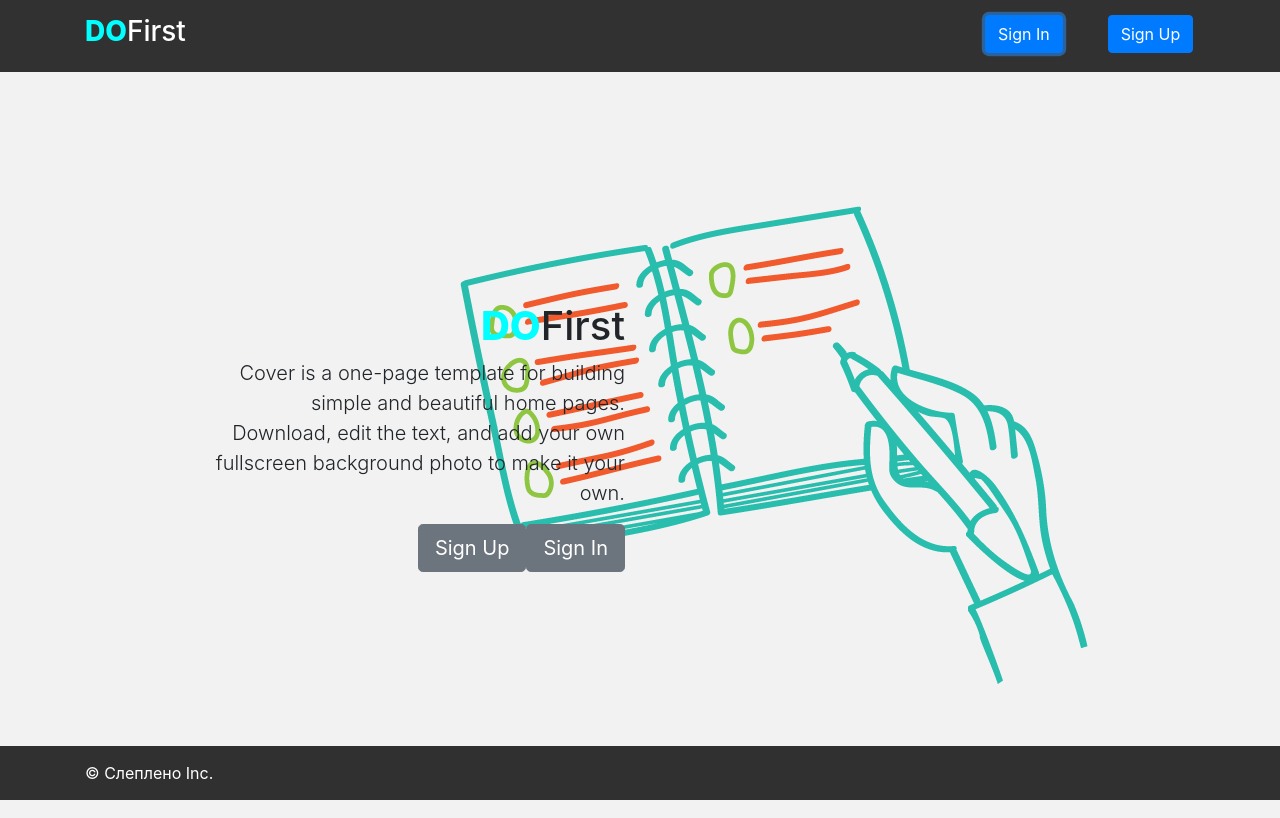
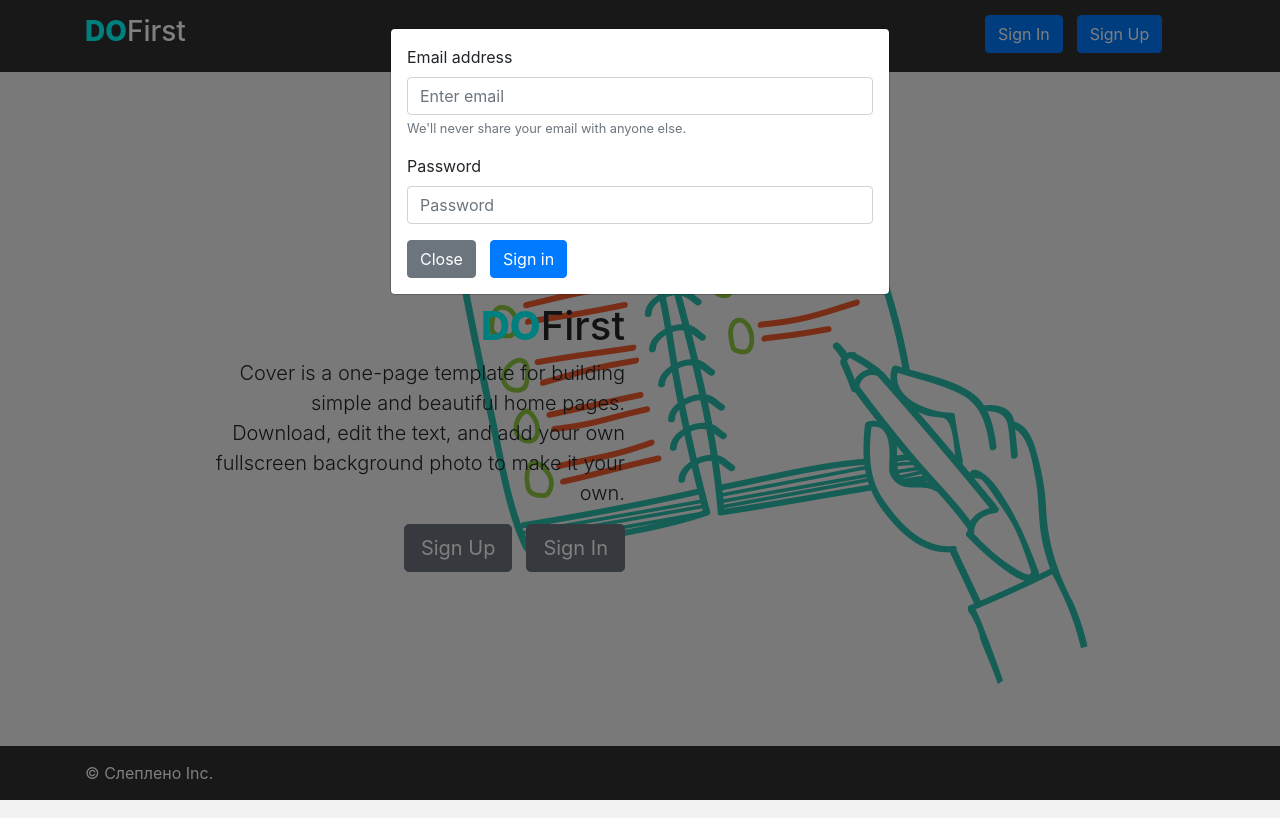
Before and after one commit to dhunko/dofirstapp, a React app: page / in a window 1280 px wide. Both pictures are taken after a click on the button "Sign In". Built offline with nearby package versions, Linux system fonts and the light colour scheme.

Commit message:
cover template ready

```diff
--- a/public/index.html
+++ b/public/index.html
@@ -5,6 +5,10 @@
     <link rel="shortcut icon" href="%PUBLIC_URL%/favicon.ico" />
     <meta name="viewport" content="width=device-width, initial-scale=1" />
     <meta name="theme-color" content="#000000" />
+
+    <script src="https://code.jquery.com/jquery-3.3.1.slim.min.js" integrity="sha384-q8i/X+965DzO0rT7abK41JStQIAqVgRVzpbzo5smXKp4YfRvH+8abtTE1Pi6jizo" crossorigin="anonymous"></script>
+    <script src="https://cdnjs.cloudflare.com/ajax/libs/popper.js/1.14.7/umd/popper.min.js" integrity="sha384-UO2eT0CpHqdSJQ6hJty5KVphtPhzWj9WO1clHTMGa3JDZwrnQq4sF86dIHNDz0W1" crossorigin="anonymous"></script>
+    <script src="https://stackpath.bootstrapcdn.com/bootstrap/4.3.1/js/bootstrap.min.js" integrity="sha384-JjSmVgyd0p3pXB1rRibZUAYoIIy6OrQ6VrjIEaFf/nJGzIxFDsf4x0xIM+B07jRM" crossorigin="anonymous"></script>
 
     <link rel="manifest" href="%PUBLIC_URL%/manifest.json" />
     <link rel="stylesheet" href="https://stackpath.bootstrapcdn.com/bootstrap/4.3.1/css/bootstrap.min.css" integrity="sha384-ggOyR0iXCbMQv3Xipma34MD+dH/1fQ784/j6cY/iJTQUOhcWr7x9JvoRxT2MZw1T" crossorigin="anonymous">
--- a/src/components/Main.js
+++ b/src/components/Main.js
@@ -10,8 +10,8 @@ function Main() {
                 <h1 className="logo"><span>DO</span>First</h1>
                 <p className="lead">Cover is a one-page template for building simple and beautiful home pages. Download, edit the text, and add your own fullscreen background photo to make it your own.</p>
                 <p className="lead">
-                  <a href="value" className="btn btn-lg btn-secondary" data-toggle="modal" data-target="#registrate">Sign Up</a>
-                  <a href="value" className="btn btn-lg btn-secondary" data-toggle="modal" data-target="#login">Sign In</a>
+                  <a href="#" className="btn btn-lg btn-secondary" data-toggle="modal" data-target="#registrate">Sign Up</a>
+                  <a href="#" className="btn btn-lg btn-secondary" data-toggle="modal" data-target="#login">Sign In</a>
                 </p>
             </div>
             <div className="col">
--- /dev/null
+++ b/src/components/ModuleSignIn.js
@@ -0,0 +1,27 @@
+import React from 'react';
+
+function ModuleSignIn () {
+    return (
+      <div className="modal fade" id="login" tabIndex="-1" role="dialog" aria-labelledby="login" aria-hidden="true">
+        <div className="modal-dialog" role="document">
+          <div className="modal-content">
+            <div className="modal-body">
+                <div className="form-group">
+                  <label htmlFor="loginEmail1">Email address</label>
+                  <input type="email" className="form-control" id="loginEmail1" aria-describedby="emailHelp" placeholder="Enter email"/>
+                  <small id="emailHelp" className="form-text text-muted">We'll never share your email with anyone else.</small>
+                </div>
+                <div className="form-group">
+                  <label htmlFor="loginPassword1">Password</label>
+                  <input type="password" className="form-control" id="loginPassword1" placeholder="Password"/>
+                </div>
+                <button type="button" className="btn btn-secondary" data-dismiss="modal">Close</button>
+                <button type="button" className="btn btn-primary">Sign in</button>
+            </div>
+          </div>
+        </div>
+      </div>
+    );
+}
+
+export default ModuleSignIn;
--- /dev/null
+++ b/src/components/ModuleSignUp.js
@@ -0,0 +1,33 @@
+import React from 'react';
+
+function ModuleSignUp () {
+    return (
+      <div className="modal fade" id="registrate" tabindex="-1" role="dialog" aria-labelledby="registrate" aria-hidden="true">
+        <div className="modal-dialog" role="document">
+          <div className="modal-content">
+            <div className="modal-body">
+                <form>
+                    <div className="form-group">
+                      <label for="registrateEmail1">Choose your name</label>
+                      <input type="text" className="form-control" id="registrateName" aria-describedby="registrateName" placeholder="Enter name"/>
+                    </div>
+                    <div className="form-group">
+                      <label for="registrateEmail1">Email address</label>
+                      <input type="email" className="form-control" id="registrateEmail1" aria-describedby="emailHelp" placeholder="Enter email"/>
+                      <small id="emailHelp" className="form-text text-muted">We'll never share your email with anyone else.</small>
+                    </div>
+                    <div className="form-group">
+                      <label for="registratePassword1">Password</label>
+                      <input type="password" className="form-control" id="registratePassword1" placeholder="Password"/>
+                    </div>
+                  </form>
+              <button type="button" className="btn btn-secondary" data-dismiss="modal">Close</button>
+              <button type="button" className="btn btn-primary">Sign Up</button>
+            </div>
+          </div>
+        </div>
+      </div>
+    );
+}
+
+export default ModuleSignUp;
--- a/src/index.css
+++ b/src/index.css
@@ -35,3 +35,7 @@ footer {
   left: 0;
   right: 0;
 }
+
+.btn + .btn  {
+  margin-left: 14px;
+}
--- a/src/index.js
+++ b/src/index.js
@@ -4,6 +4,8 @@ import './index.css';
 import Header from './components/Header';
 import Footer from './components/Footer';
 import Main from './components/Main';
+import ModuleSignIn from './components/ModuleSignIn';
+import ModuleSignUp from './components/ModuleSignUp';
 
 function App() {
     return (
@@ -11,6 +13,8 @@ function App() {
         <Header />
         <Main />
         <Footer />
+        <ModuleSignIn />
+        <ModuleSignUp />
       </div>
     );
   }
```
Also changed, not shown: 1 other file.
